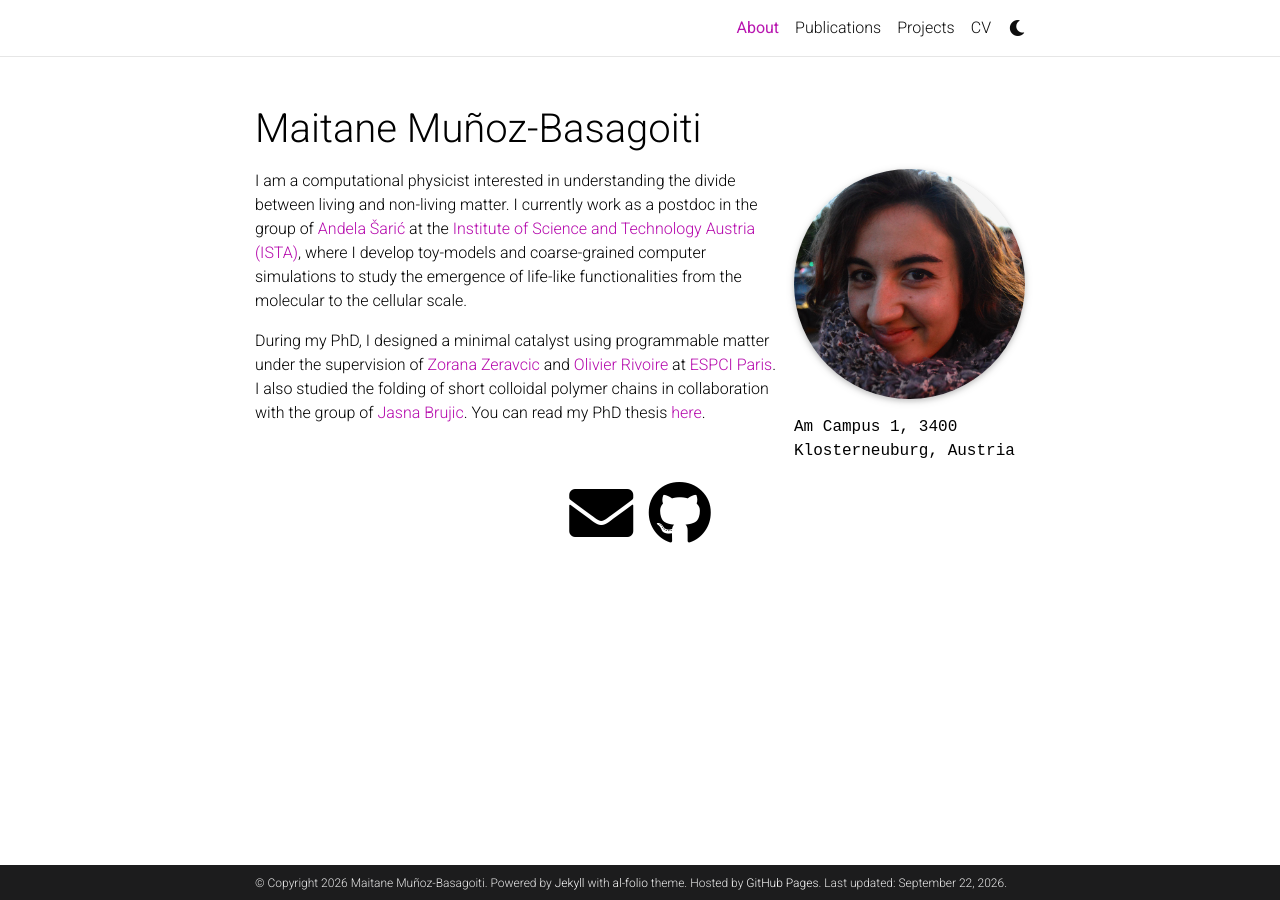
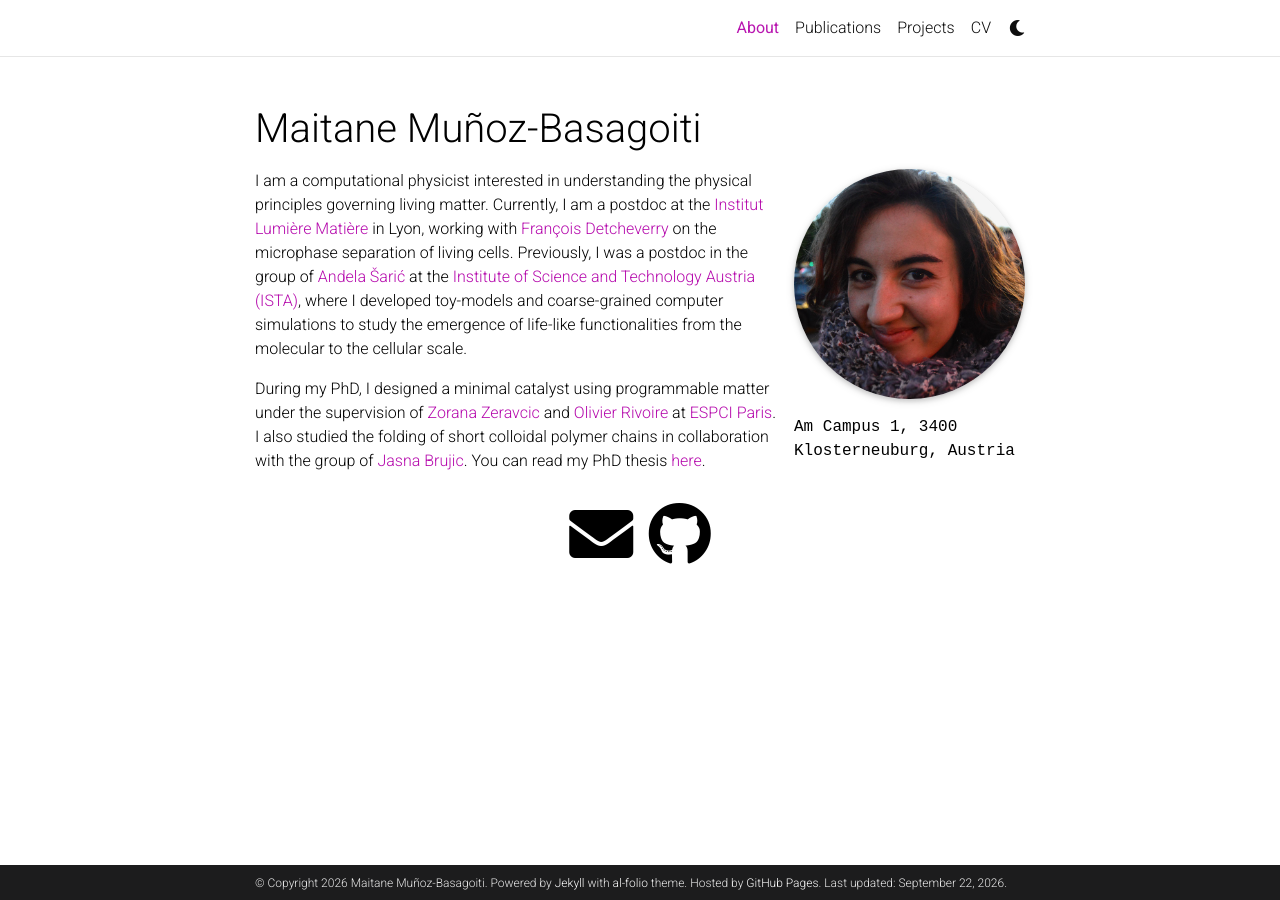
Before and after one commit to maitane-muba/maitane-muba.github.io, a Jekyll site: the page built from _pages/about.md, in a window 1280 px wide. Built offline with Jekyll 4.4.1, drawn with Linux system fonts in a browser that asks for light colours; full-size pictures stand in for the smaller copies a plugin makes; comment, search, counter and statistics services are not loaded; a style sheet for code colours, icons or effects is not loaded.

Commit message:
updated about.md to add new job

```diff
--- a/_pages/about.md
+++ b/_pages/about.md
@@ -16,6 +16,6 @@ selected_papers: false # includes a list of papers marked as "selected={true}"
 social: true  # includes social icons at the bottom of the page
 ---
 
-I am a computational physicist interested in understanding the divide between living and non-living matter. I currently work as a postdoc in the group of [Andela Šarić](http://https://andelasaric.com) at the [Institute of Science and Technology Austria (ISTA)](https://ist.ac.at/en/home/), where I develop toy-models and coarse-grained computer simulations to study the emergence of life-like functionalities from the molecular to the cellular scale.
+I am a computational physicist interested in understanding the physical principles governing living matter. Currently, I am a postdoc at the [Institut Lumière Matière](https://ilm.univ-lyon1.fr/) in Lyon, working with [François Detcheverry](https://ilm.univ-lyon1.fr/index.php?option=com_annuaire&amp;task=agent&amp;id=196) on the microphase separation of living cells. Previously, I was a postdoc in the group of [Andela Šarić](http://https://andelasaric.com) at the [Institute of Science and Technology Austria (ISTA)](https://ist.ac.at/en/home/), where I developed toy-models and coarse-grained computer simulations to study the emergence of life-like functionalities from the molecular to the cellular scale.
 
 During my PhD, I designed a minimal catalyst using programmable matter under the supervision of [Zorana Zeravcic](https://zzorana.wixsite.com/lifeinajar) and [Olivier Rivoire](http://statbio.net/) at [ESPCI Paris](https://www.espci.psl.eu/en/). I also studied the folding of short colloidal polymer chains in collaboration with the group of [Jasna Brujic](https://wp.nyu.edu/brujiclab/). You can read my PhD thesis [here](https://www.theses.fr/2022UPSLS036).
```
